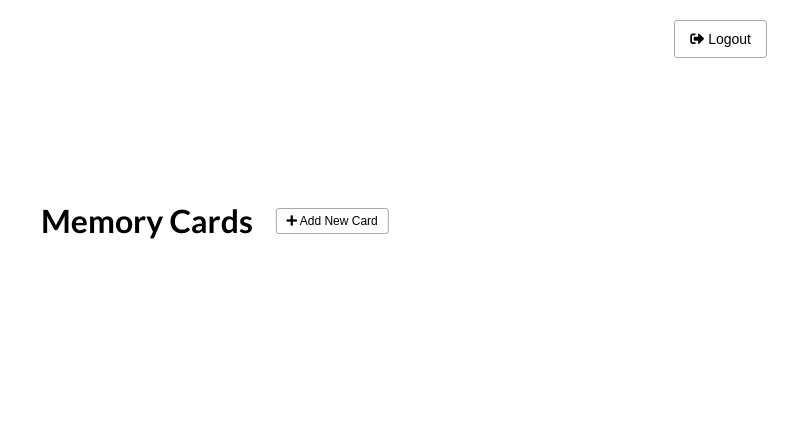
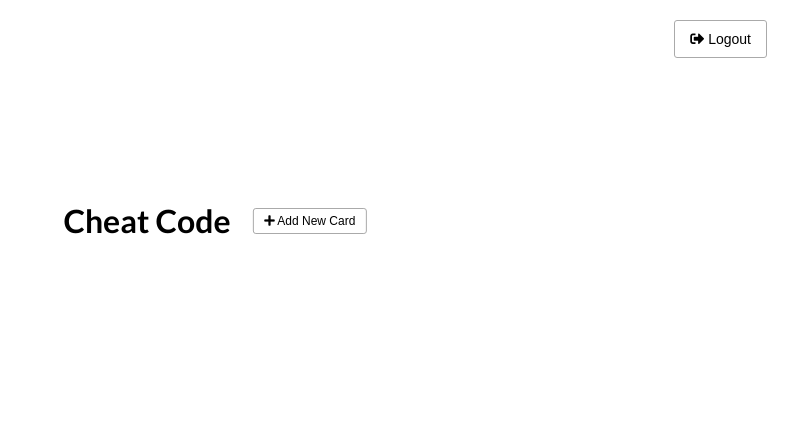
Before and after one commit to arpit-mathur-132001/Sawali, a Node server app: page /dashboard in a window 1280 px wide. Shown: the top 438 px of the page, without its empty margins (493-1280 px from the left). Run offline with Node 20, Linux system fonts and the light colour scheme; the visitor is signed in with stand-in values (Sample User, id 1); data that the repository does not hold is empty; some libraries are stand-ins or nearby versions.

Commit message:
first commit

```diff
--- a/views/dashboard.ejs
+++ b/views/dashboard.ejs
@@ -12,7 +12,7 @@
     />
     <link rel="stylesheet" href="../css/style.css" />
 
-    <title>Memory Cards</title>
+    <title>Cheat Code</title>
   </head>
   <body>
     <a href="/auth/logout" id="google-out">
@@ -28,7 +28,7 @@
     </form>
 
     <h1>
-      Memory Cards
+      Cheat Code
       <button id="show" class="btn btn-small">
         <i class="fas fa-plus"></i> Add New Card
       </button>
--- a/views/index.ejs
+++ b/views/index.ejs
@@ -12,10 +12,10 @@
     />
     <link rel="stylesheet" href="../css/style.css" />
 
-    <title>Memory Cards</title>
+    <title>Cheat Code</title>
   </head>
   <body>
-    <h1>Memory Cards</h1>
+    <h1>Cheat Code</h1>
     <a href="/auth/google">
       <button id="show" class="btn-google btn-small" type="submit">
         <img
```
